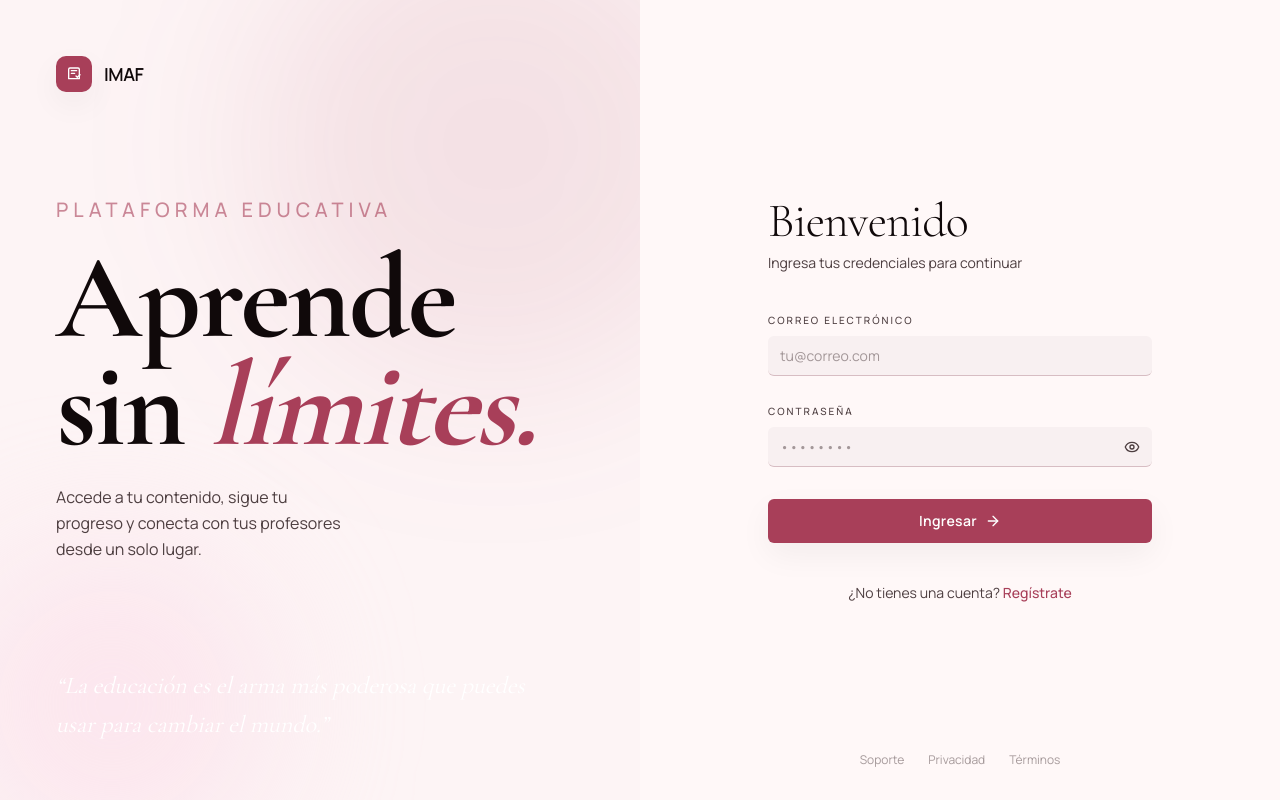
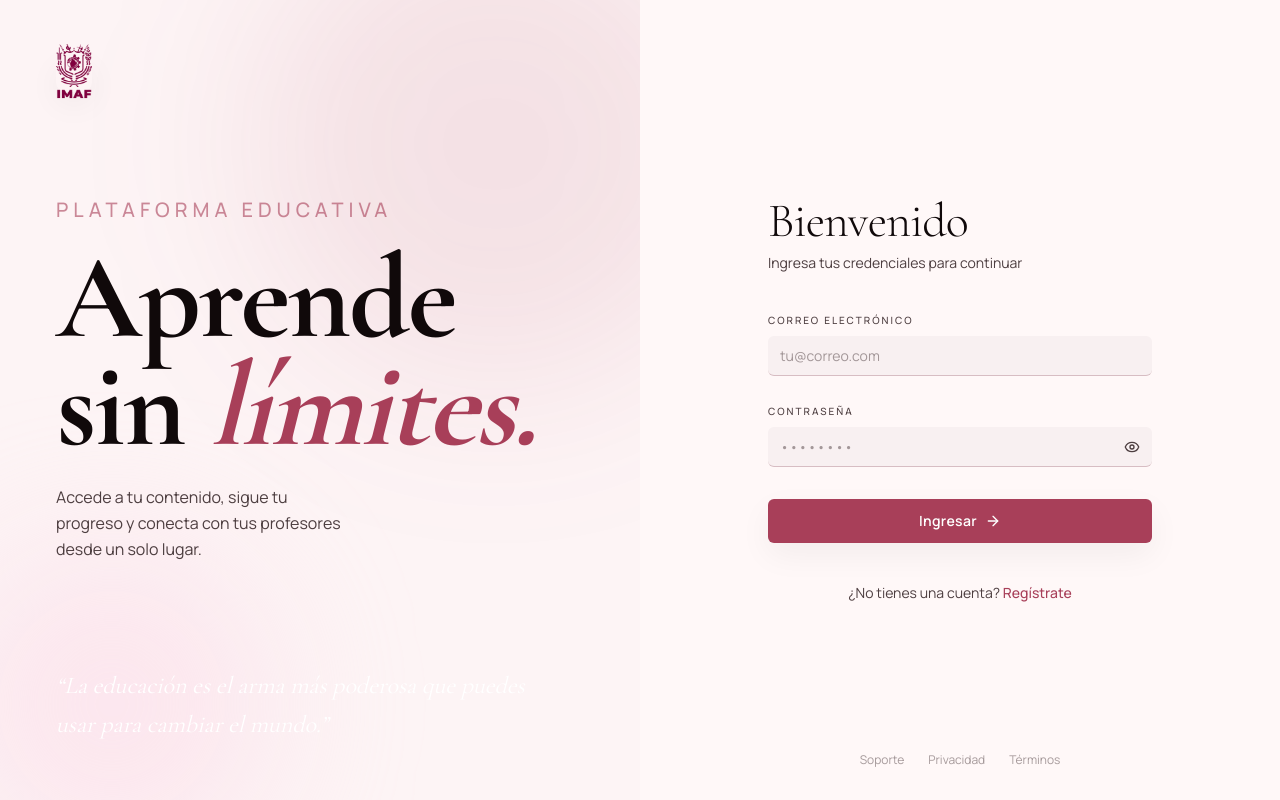
Before and after one commit to webzma/frontend-imaf, a Next.js app: page /login in a window 1280 px wide. Built offline with nearby package versions, Linux system fonts and the light colour scheme.

Commit message:
agregar logo imaf al login y register

```diff
--- a/app/(auth)/login/page.tsx
+++ b/app/(auth)/login/page.tsx
@@ -3,10 +3,12 @@
 import { useState } from "react";
 import { useRouter } from "next/navigation";
 import Link from "next/link";
+import Image from "next/image";
 import { Button } from "@/components/ui/button";
 import { Input } from "@/components/ui/input";
 import { Label } from "@/components/ui/label";
 import { Eye, EyeOff, ArrowRight } from "lucide-react";
+import logoImaf from "@/public/logo-imaf.webp";
 
 export default function LoginPage() {
   const router = useRouter();
@@ -59,27 +61,10 @@ export default function LoginPage() {
         <div className="absolute -bottom-16 -left-12 w-[320px] h-[320px] rounded-full bg-secondary-container/50 blur-[70px] pointer-events-none" />
 
         {/* Logotipo */}
-        <div className="flex items-center gap-3 relative z-10">
-          <div className="w-9 h-9 rounded-lg bg-primary flex items-center justify-center ambient-shadow shrink-0">
-            <svg width="16" height="16" viewBox="0 0 24 24" fill="none">
-              <path
-                d="M4 19V5a2 2 0 012-2h12a2 2 0 012 2v14M4 19h16M8 7h8M8 11h5"
-                stroke="white"
-                strokeWidth="2"
-                strokeLinecap="round"
-              />
-              <path
-                d="M15 15l2 2 4-4"
-                stroke="white"
-                strokeWidth="2"
-                strokeLinecap="round"
-                strokeLinejoin="round"
-              />
-            </svg>
+        <div className="flex items-center relative z-10">
+          <div className="w-9 h-9 rounded-lg flex items-center justify-center ambient-shadow shrink-0">
+            <Image src={logoImaf} alt="IMAF" width={40} height={40} />
           </div>
-          <span className="font-sans font-semibold text-on-surface tracking-tight text-lg">
-            IMAF
-          </span>
         </div>
 
         {/* Headline editorial */}
@@ -108,27 +93,10 @@ export default function LoginPage() {
       {/* ── Panel derecho: formulario ── */}
       <div className="flex flex-col items-center justify-center px-8 py-14 bg-surface relative min-h-screen">
         {/* Logo mobile */}
-        <div className="lg:hidden flex items-center gap-3 mb-12">
-          <div className="w-9 h-9 rounded-lg bg-primary flex items-center justify-center ambient-shadow">
-            <svg width="16" height="16" viewBox="0 0 24 24" fill="none">
-              <path
-                d="M4 19V5a2 2 0 012-2h12a2 2 0 012 2v14M4 19h16M8 7h8M8 11h5"
-                stroke="white"
-                strokeWidth="2"
-                strokeLinecap="round"
-              />
-              <path
-                d="M15 15l2 2 4-4"
-                stroke="white"
-                strokeWidth="2"
-                strokeLinecap="round"
-                strokeLinejoin="round"
-              />
-            </svg>
+        <div className="lg:hidden flex items-center gap-3 mb-14">
+          <div className="w-9 h-9 flex items-center justify-center ambient-shadow">
+            <Image src={logoImaf} alt="IMAF" width={62} height={62} />
           </div>
-          <span className="font-sans font-semibold text-on-surface tracking-tight text-lg">
-            IMAF
-          </span>
         </div>
 
         <div className="w-full max-w-sm">
@@ -152,8 +120,7 @@ export default function LoginPage() {
             <div className="space-y-2">
               <Label
                 htmlFor="email"
-                className="font-sans text-[10px] tracking-[0.2em] uppercase text-muted-foreground"
-              >
+                className="font-sans text-[10px] tracking-[0.2em] uppercase text-muted-foreground">
                 Correo electrónico
               </Label>
               <Input
@@ -170,8 +137,7 @@ export default function LoginPage() {
             <div className="space-y-2">
               <Label
                 htmlFor="password"
-                className="font-sans text-[10px] tracking-[0.2em] uppercase text-muted-foreground"
-              >
+                className="font-sans text-[10px] tracking-[0.2em] uppercase text-muted-foreground">
                 Contraseña
               </Label>
               <div className="relative">
@@ -188,8 +154,7 @@ export default function LoginPage() {
                 <button
                   type="button"
                   onClick={() => setShowPassword(!showPassword)}
-                  className="absolute right-3 top-1/2 -translate-y-1/2 text-muted-foreground hover:text-on-surface transition-colors"
-                >
+                  className="absolute right-3 top-1/2 -translate-y-1/2 text-muted-foreground hover:text-on-surface transition-colors">
                   {showPassword ? (
                     <EyeOff className="w-4 h-4" />
                   ) : (
@@ -202,8 +167,7 @@ export default function LoginPage() {
             <Button
               type="submit"
               className="w-full h-11 mt-1 font-sans font-semibold tracking-wide"
-              disabled={loading}
-            >
+              disabled={loading}>
               {loading ? (
                 "Ingresando..."
               ) : (
@@ -218,8 +182,7 @@ export default function LoginPage() {
             ¿No tienes una cuenta?{" "}
             <Link
               href="/register"
-              className="text-primary hover:text-primary/70 font-medium transition-colors"
-            >
+              className="text-primary hover:text-primary/70 font-medium transition-colors">
               Regístrate
             </Link>
           </p>
--- a/app/(auth)/register/page.tsx
+++ b/app/(auth)/register/page.tsx
@@ -3,6 +3,7 @@
 import { useState } from "react";
 import { useRouter } from "next/navigation";
 import Link from "next/link";
+import Image from "next/image";
 import { Button } from "@/components/ui/button";
 import { Input } from "@/components/ui/input";
 import { Label } from "@/components/ui/label";
@@ -14,6 +15,7 @@ import {
   SelectValue,
 } from "@/components/ui/select";
 import { Eye, EyeOff } from "lucide-react";
+import logoImaf from "@/public/logo-imaf.webp";
 
 export default function RegisterPage() {
   const router = useRouter();
@@ -87,33 +89,15 @@ export default function RegisterPage() {
         <div className="absolute -top-10 right-0 w-[360px] h-[180px] rounded-full bg-primary/8 blur-[60px] pointer-events-none" />
         <div className="max-w-2xl mx-auto flex items-center justify-between relative z-10">
           <div className="flex items-center gap-3">
-            <div className="w-8 h-8 rounded-lg bg-primary flex items-center justify-center ambient-shadow shrink-0">
-              <svg width="14" height="14" viewBox="0 0 24 24" fill="none">
-                <path
-                  d="M4 19V5a2 2 0 012-2h12a2 2 0 012 2v14M4 19h16M8 7h8M8 11h5"
-                  stroke="white"
-                  strokeWidth="2"
-                  strokeLinecap="round"
-                />
-                <path
-                  d="M15 15l2 2 4-4"
-                  stroke="white"
-                  strokeWidth="2"
-                  strokeLinecap="round"
-                  strokeLinejoin="round"
-                />
-              </svg>
+            <div className="w-8 h-8 flex items-center justify-center ambient-shadow shrink-0">
+              <Image src={logoImaf} alt="IMAF" width={32} height={32} />
             </div>
-            <span className="font-sans font-semibold text-on-surface tracking-tight">
-              IMAF
-            </span>
           </div>
           <p className="font-sans text-xs text-muted-foreground hidden sm:block">
             ¿Ya tienes cuenta?{" "}
             <Link
               href="/login"
-              className="text-primary font-medium hover:text-primary/70 transition-colors"
-            >
+              className="text-primary font-medium hover:text-primary/70 transition-colors">
               Iniciar sesión
             </Link>
           </p>
@@ -218,8 +202,7 @@ export default function RegisterPage() {
               <Select
                 value={form.genero}
                 onValueChange={(value) => setForm({ ...form, genero: value })}
-                required
-              >
+                required>
                 <SelectTrigger id="genero">
                   <SelectValue placeholder="Seleccionar" />
                 </SelectTrigger>
@@ -251,8 +234,7 @@ export default function RegisterPage() {
                 <button
                   type="button"
                   onClick={() => setShowPassword(!showPassword)}
-                  className="absolute right-3 top-1/2 -translate-y-1/2 text-muted-foreground hover:text-on-surface transition-colors"
-                >
+                  className="absolute right-3 top-1/2 -translate-y-1/2 text-muted-foreground hover:text-on-surface transition-colors">
                   {showPassword ? (
                     <EyeOff className="w-4 h-4" />
                   ) : (
@@ -282,8 +264,7 @@ export default function RegisterPage() {
             <Button
               type="submit"
               className="w-full h-11 font-sans font-semibold tracking-wide"
-              disabled={loading}
-            >
+              disabled={loading}>
               {loading ? (
                 "Registrando..."
               ) : (
@@ -308,8 +289,7 @@ export default function RegisterPage() {
             ¿Ya tienes cuenta?{" "}
             <Link
               href="/login"
-              className="text-primary font-medium hover:text-primary/70 transition-colors"
-            >
+              className="text-primary font-medium hover:text-primary/70 transition-colors">
               Iniciar sesión
             </Link>
           </p>
```
